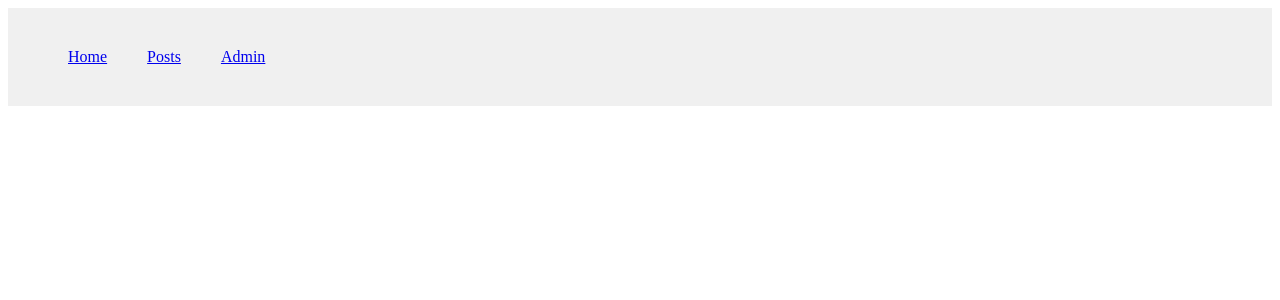
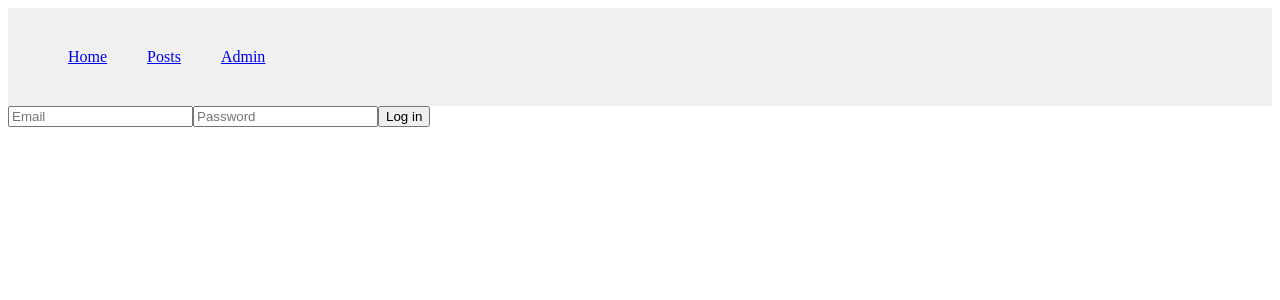
Before and after one commit to lvilasboas-dti/react-template, a React (Vite) app: page /login in a window 1280 px wide. Before the commit this address had no page. Shown: the top 300 px of the page. Built offline with nearby package versions, Linux system fonts and the light colour scheme.

Commit message:
Admin with login

```diff
--- a/src/App.tsx
+++ b/src/App.tsx
@@ -6,6 +6,8 @@ import { Home } from './features/home/views/Home';
 import { Posts } from './features/posts/views/Posts';
 import { Header } from './components/Header';
 import { store } from './infrastructure/Store';
+import { AdminRouter } from './features/admin/AdminRouter';
+import { Login } from './features/login/views/Login';
 
 export const App: FC = () => {
     return (
@@ -17,6 +19,8 @@ export const App: FC = () => {
                     <Routes>
                         <Route path='/' element={<Home />} />
                         <Route path='/posts' element={<Posts />} />
+                        <Route path='/admin/*' element={<AdminRouter />} />
+                        <Route path='/login' element={<Login />} />
                     </Routes>
                 </BrowserRouter>
             </Provider>
--- /dev/null
+++ b/src/features/admin/Admin.operations.ts
@@ -0,0 +1,8 @@
+import { Dispatch } from 'redux';
+import { AdminState, adminSlice } from './Admin.slice';
+
+export const AdminOperations = {
+    SetToken: (token: AdminState['token']) => (dispatch: Dispatch) => {
+        dispatch(adminSlice.actions.setToken(token));
+    },
+} as const;
--- /dev/null
+++ b/src/features/admin/AdminRouter.tsx
@@ -0,0 +1,11 @@
+import { FC } from 'react';
+import { Route, Routes } from 'react-router-dom';
+import { RestrictedRouteHandler } from '../../handlers/RestrictedRouteHandler';
+
+export const AdminRouter: FC = () => {
+    return (
+        <Routes>
+            <Route path='/' element={<RestrictedRouteHandler>hi!</RestrictedRouteHandler>} />
+        </Routes>
+    );
+};
--- /dev/null
+++ b/src/features/login/Login.manager.ts
@@ -0,0 +1,13 @@
+import { LoginService } from './Login.service';
+
+export const LoginManager = {
+    Login: async (email: string, password: string): Promise<string | null> => {
+        const response = await LoginService.Login(email, password);
+
+        if (response.error || !response.body.accessToken) {
+            return null;
+        }
+
+        return response.body.accessToken;
+    },
+};
--- /dev/null
+++ b/src/features/login/Login.service.ts
@@ -0,0 +1,16 @@
+import { HttpMethods } from '../../common/Http';
+import { RestApi, RestRequest, RestResponse } from '../../infrastructure/RestApi';
+
+const client = new RestApi('http://localhost:3000');
+
+export const LoginService = {
+    Login: (email: string, password: string): Promise<RestResponse> => {
+        const request = new RestRequest({
+            method: HttpMethods.Post,
+            endpoint: '/login',
+            body: { email, password },
+        });
+
+        return client.ExecuteRequest(request);
+    },
+} as const;
--- /dev/null
+++ b/src/features/login/views/Login/Login.tsx
@@ -0,0 +1,53 @@
+import { FC, useState, MouseEvent } from 'react';
+import { LoginManager } from '../../Login.manager';
+import { LoginReduxProps } from '.';
+import { useNavigate, useSearchParams } from 'react-router-dom';
+
+import styles from './Login.module.scss';
+
+interface LoginProps extends LoginReduxProps {}
+
+export const Login: FC<LoginProps> = ({ setToken }) => {
+    const [searchParams] = useSearchParams();
+    const navigate = useNavigate();
+
+    const [email, setEmail] = useState<string>('');
+    const [password, setPassword] = useState<string>('');
+
+    const [loading, setLoading] = useState<boolean>(false);
+    const [error, setError] = useState<boolean>(false);
+
+    const submit = async (ev: MouseEvent<HTMLButtonElement>) => {
+        ev.preventDefault();
+
+        setError(false);
+        setLoading(true);
+        const token = await LoginManager.Login(email, password);
+        setLoading(false);
+
+        if (!token) {
+            setError(true);
+            return;
+        }
+
+        setToken(token);
+
+        const redirectTo = searchParams.get('redirectTo');
+        if (redirectTo) navigate(redirectTo);
+        else navigate('/admin');
+    };
+
+    return (
+        <div className={styles['container']}>
+            <form>
+                <input placeholder='Email' value={email} onChange={(e) => setEmail(e.target.value)} disabled={loading} />
+                <input type='password' placeholder='Password' value={password} onChange={(e) => setPassword(e.target.value)} disabled={loading} />
+                <button type='submit' onClick={submit} disabled={loading}>
+                    {loading ? 'Logging in...' : 'Log in'}
+                </button>
+            </form>
+
+            {error && <div>Invalid credentials</div>}
+        </div>
+    );
+};
--- /dev/null
+++ b/src/features/login/views/Login/index.ts
@@ -0,0 +1,13 @@
+import { connect, ConnectedProps } from 'react-redux';
+import { AdminOperations } from '../../../admin/Admin.operations';
+import { Login } from './Login';
+
+const mapDispatchToProps = {
+    setToken: AdminOperations.SetToken,
+};
+
+const connector = connect(null, mapDispatchToProps);
+const LoginConnected = connector(Login);
+
+export type LoginReduxProps = ConnectedProps<typeof connector>;
+export { LoginConnected as Login };
```
Also changed, not shown: src/features/login/views/Login/Login.module.scss (added).
